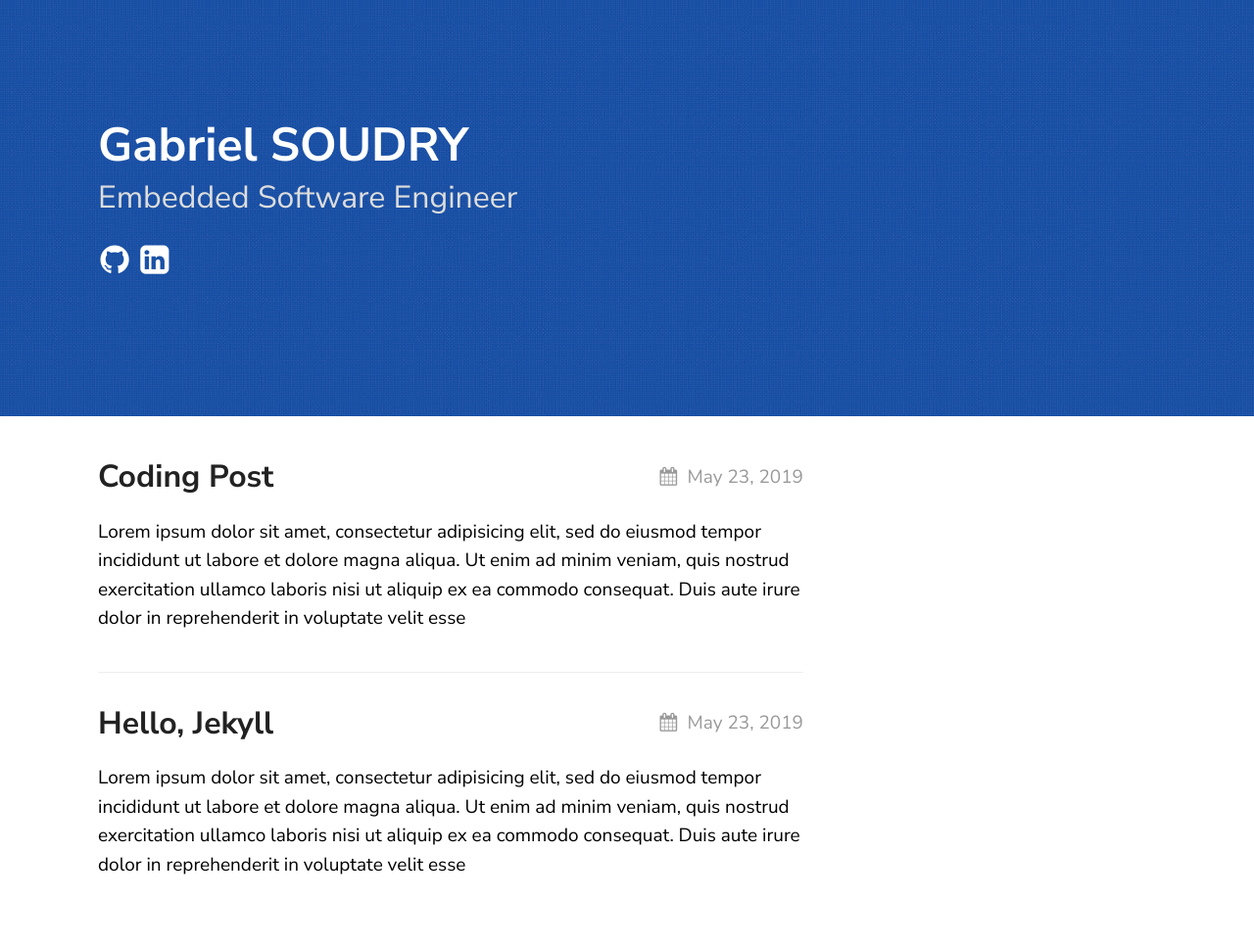
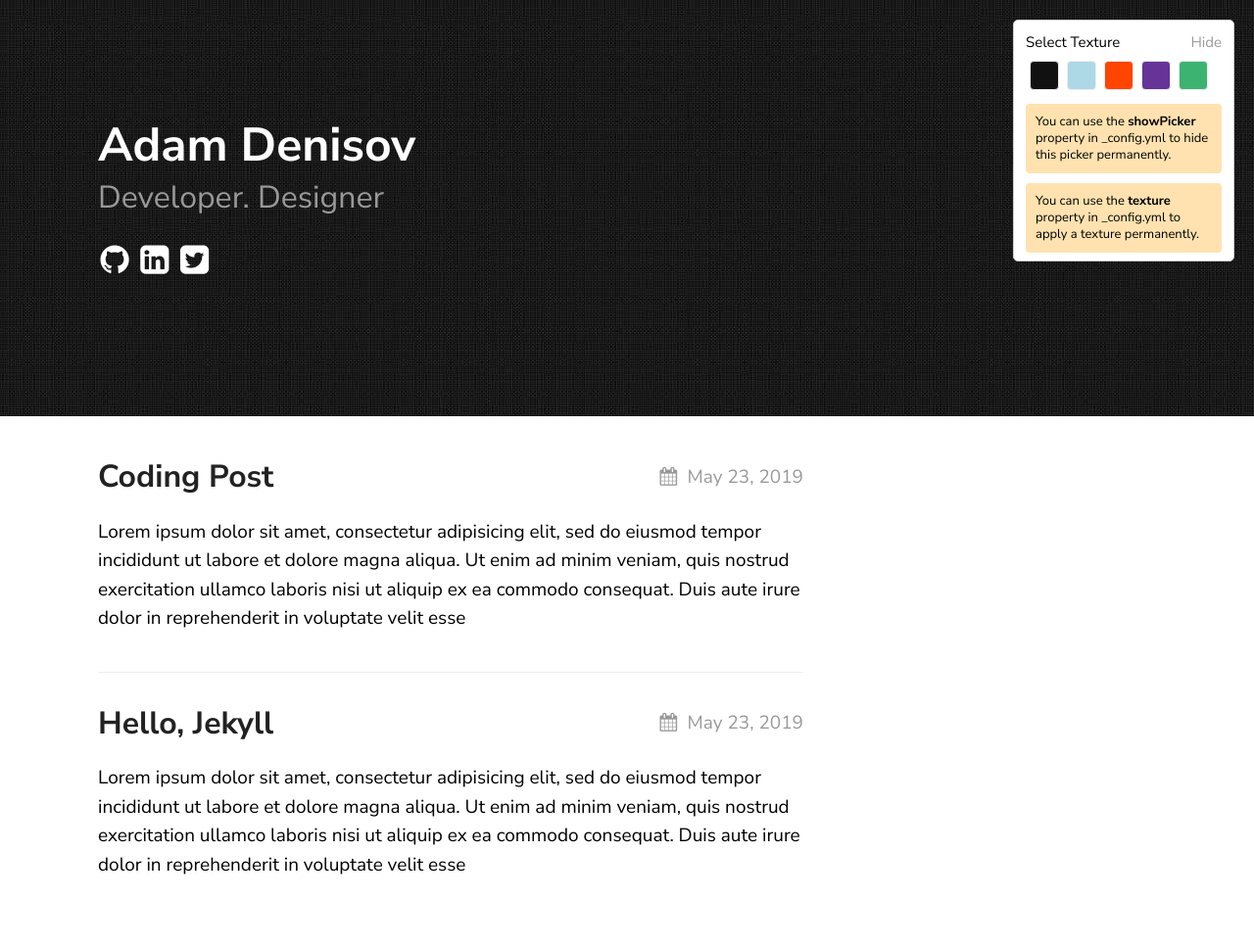
Before and after one commit to gabrielSoudry/gabrielSoudry.github.io, a Jekyll site: the page built from index.md, in a window 1280 px wide. Shown: the whole page at 98% size. Built offline with Jekyll 4.4.1, drawn with Linux system fonts in a browser that asks for light colours.

```diff
--- a/_config.yml
+++ b/_config.yml
@@ -15,17 +15,18 @@ sass:
 
 permalink: /posts/:title/
 texture:
-  title: Gabriel SOUDRY
-  tagline: Embedded Software Engineer
+  title: Adam Denisov
+  tagline: Developer. Designer
   date_format: "%b %-d, %Y"
-  style: blue
+  style: black
   showNav: false
-  showPicker: false
+  showPicker: true
 
   # generate social links in footer
   social_links:
-    github:  gabi22top
-    linkedIn: in/gabriel-soudry
+    twitter: thelehhman
+    github:  thelehhman
+    linkedIn: in/thelehhman
     rss: rss
 
 
```
Also changed, not shown: README.md (deleted), 4 other files.
